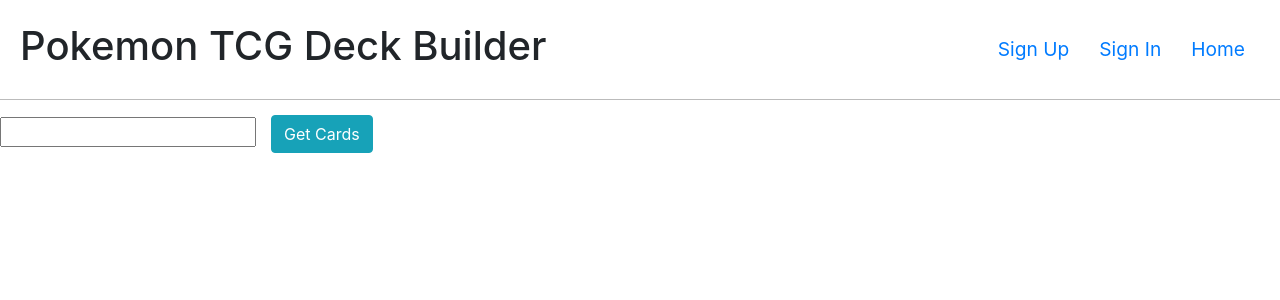
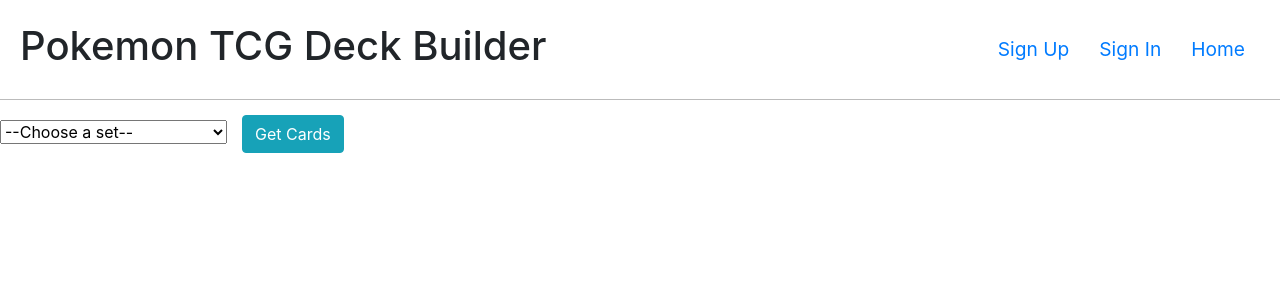
Before and after one commit to kamsahn/pokemon-tcg-react, a React app: page /#/ in a window 1280 px wide. Shown: the top 300 px of the page. Built offline with nearby package versions, Linux system fonts and the light colour scheme.

Commit message:
Make drop down select in CardSearch
- can only choose from applicable sets
- automatically calls set code and totalCards to state
- used to display cards when necessary

```diff
--- a/src/cards/components/CardSearch.js
+++ b/src/cards/components/CardSearch.js
@@ -12,37 +12,59 @@
 
     this.state = {
       cards: [],
-      set: null
+      setCode: null,
+      setTotalCards: null
     }
   }
 
   handleChange = event => {
-    this.setState({ set: event.target.value })
+    this.setState({
+      setCode: event.target.value,
+      setTotalCards: store.sets.find(set => set.code === event.target.value).totalCards
+    })
   }
 
   clickSearch = (event) => {
     event.preventDefault()
-    const { set } = this.state
-    const totalCards = store.sets.find(selected => selected.code === set).totalCards
+    const { setCode, setTotalCards } = this.state
     store.cards = []
-    getCards(set)
+    getCards(setCode)
       .on('data', response => {
         store.cards.push(response)
-        if (store.cards.length === totalCards) {
+        if (store.cards.length === setTotalCards) {
           this.setState({ cards: sortedCards(store.cards) })
         }
       })
   }
 
   render () {
-    const { cards } = this.state
+    const { cards, setTotalCards } = this.state
     return (
       <Fragment>
         <form onSubmit={this.clickSearch}>
-          <input name="set" type="text" onChange={this.handleChange}/>
+          <select onChange={this.handleChange} id="set-select" name="set-select">
+            <option value="">--Choose a set--</option>
+            <option value="base1">Base</option>
+            <option value="base2">Jungle</option>
+            <option value="basep">Wizards Black Star Promos</option>
+            <option value="base3">Fossil</option>
+            <option value="base4">Base Set 2</option>
+            <option value="base5">Team Rocket</option>
+            <option value="gym1">Gym Heros</option>
+            <option value="gym2">Gym Challenge</option>
+            <option value="neo1">Neo Genesis</option>
+            <option value="neo2">Neo Discovery</option>
+            <option value="si1">Southern Islands</option>
+            <option value="neo3">Neo Revolution</option>
+            <option value="neo4">Neo Destiny</option>
+            <option value="base6">Legendary Collection</option>
+            <option value="ecard1">Expedition Base Set</option>
+            <option value="ecard2">Aquapolis</option>
+            <option value="ecard3">Skyridge</option>
+          </select>
           <input type="submit" className="btn btn-info space" value="Get Cards"/>
         </form>
-        {cards && cards.length === 102 ? (
+        {cards && cards.length === setTotalCards ? (
           cards.map(card => (
             <Card
               key={card.id}
```
